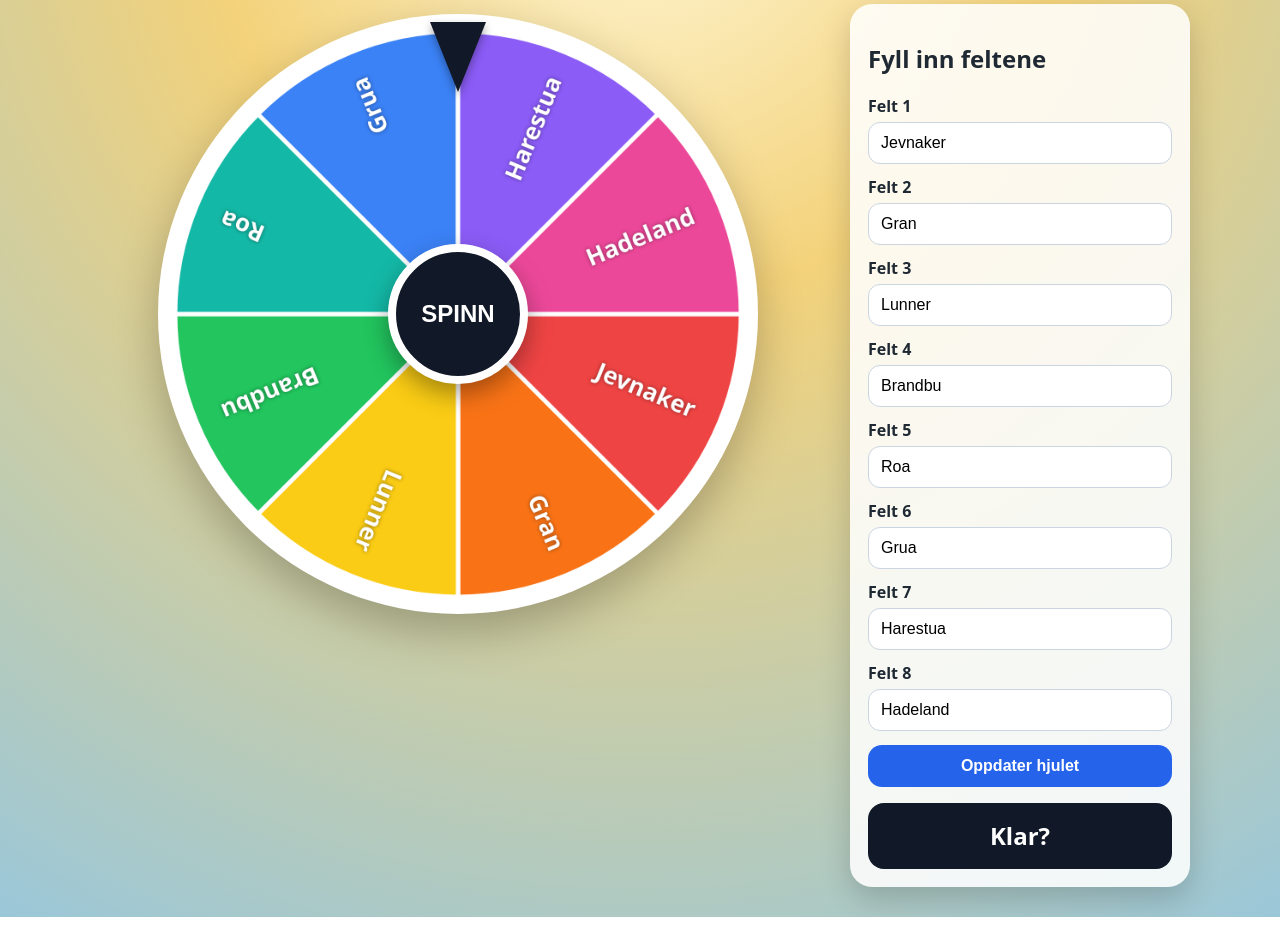
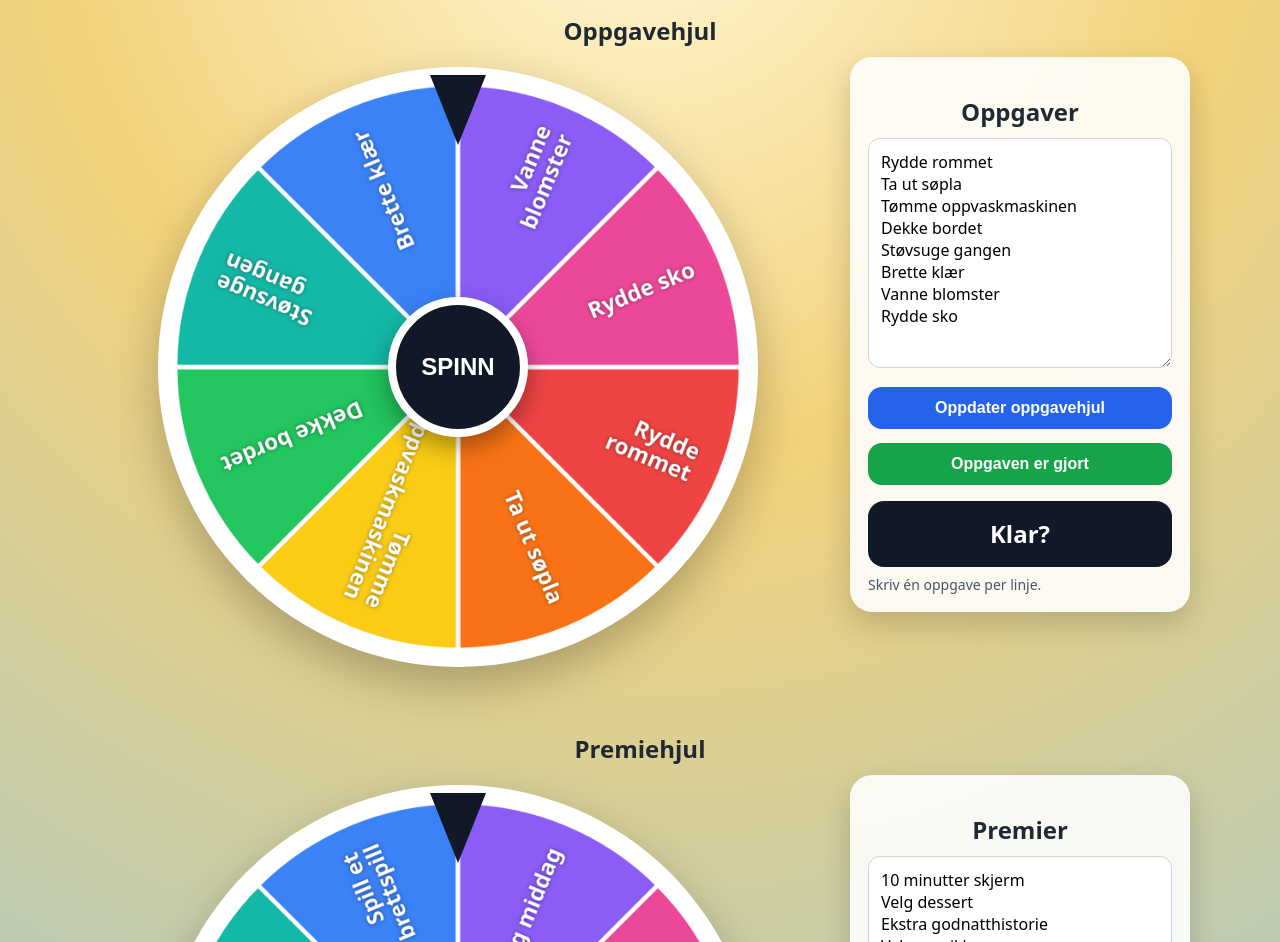
Before and after one commit to daggladmannsorheim-a11y/hadelandlykke, a plain HTML site: page index.html in a window 1280 px wide. Shown: the part 127-1069 px from the top of the page. Before the commit the page ends 1044 px from the top, so only its background shows below. Drawn offline with Linux system fonts and the light colour scheme.

Commit message:
Update index.html

```diff
--- a/index.html
+++ b/index.html
@@ -12,9 +12,10 @@ body{
   color:#1f2933;display:flex;flex-direction:column;align-items:center
 }
 h1{margin:24px 0 10px;font-size:clamp(32px,6vw,64px);text-align:center}
-.page{
+h2{text-align:center;margin:20px 0 10px}
+.section{
   width:min(1100px,96vw);display:grid;grid-template-columns:1fr 340px;
-  gap:24px;align-items:start;padding:10px 0 30px
+  gap:24px;align-items:start;margin-bottom:35px
 }
 .wheelArea{position:relative;display:flex;justify-content:center;align-items:center;min-height:620px}
 canvas{
@@ -24,30 +25,34 @@ canvas{
 .pointer{
   position:absolute;top:18px;left:50%;transform:translateX(-50%);
   width:0;height:0;border-left:28px solid transparent;border-right:28px solid transparent;
-  border-top:70px solid #111827;z-index:5;filter:drop-shadow(0 4px 4px rgba(0,0,0,.35))
+  border-top:70px solid #111827;z-index:5
 }
 .centerButton{
   position:absolute;width:140px;height:140px;border-radius:50%;border:8px solid white;
   background:#111827;color:white;font-size:24px;font-weight:800;cursor:pointer;
   box-shadow:0 10px 25px rgba(0,0,0,.35)
 }
-.centerButton:hover{background:#374151}
+.centerButton:disabled{background:#6b7280;cursor:not-allowed}
 .panel{
-  background:rgba(255,255,255,.86);border-radius:22px;padding:18px;
+  background:rgba(255,255,255,.88);border-radius:22px;padding:18px;
   box-shadow:0 12px 30px rgba(0,0,0,.18)
 }
-label{display:block;font-weight:700;margin:12px 0 5px}
-input{width:100%;padding:11px 12px;border-radius:12px;border:1px solid #cbd5e1;font-size:16px}
+textarea{
+  width:100%;min-height:230px;resize:vertical;padding:12px;border-radius:12px;
+  border:1px solid #cbd5e1;font-size:16px;font-family:inherit
+}
 .smallButton{
   width:100%;margin-top:14px;padding:12px;border:0;border-radius:14px;
   background:#2563eb;color:white;font-weight:800;font-size:16px;cursor:pointer
 }
+.doneButton{background:#16a34a}
 .result{
   margin-top:16px;padding:16px;border-radius:16px;background:#111827;color:white;
   text-align:center;font-size:24px;font-weight:900;min-height:66px
 }
+.note{font-size:14px;color:#475569;margin-top:8px}
 @media(max-width:850px){
-  .page{grid-template-columns:1fr}
+  .section{grid-template-columns:1fr}
   .wheelArea{min-height:auto;padding-top:20px}
   .pointer{top:0}
   .centerButton{width:110px;height:110px;font-size:20px}
@@ -58,77 +63,89 @@ input{width:100%;padding:11px 12px;border-radius:12px;border:1px solid #cbd5e1;f
 
 <h1>Lykke på Hadeland</h1>
 
-<div class="page">
+<h2>Oppgavehjul</h2>
+<div class="section">
   <div class="wheelArea">
     <div class="pointer"></div>
-    <canvas id="wheel" width="700" height="700"></canvas>
-    <button class="centerButton" id="spinBtn">SPINN</button>
+    <canvas id="taskWheel" width="700" height="700"></canvas>
+    <button class="centerButton" id="taskSpinBtn">SPINN</button>
   </div>
 
   <div class="panel">
-    <h2>Fyll inn feltene</h2>
-    <div id="inputs"></div>
-    <button class="smallButton" id="updateBtn">Oppdater hjulet</button>
-    <div class="result" id="result">Klar?</div>
+    <h2>Oppgaver</h2>
+    <textarea id="taskText">Rydde rommet
+Ta ut søpla
+Tømme oppvaskmaskinen
+Dekke bordet
+Støvsuge gangen
+Brette klær
+Vanne blomster
+Rydde sko</textarea>
+    <button class="smallButton" id="taskUpdateBtn">Oppdater oppgavehjul</button>
+    <button class="smallButton doneButton" id="doneBtn" disabled>Oppgaven er gjort</button>
+    <div class="result" id="taskResult">Klar?</div>
+    <div class="note">Skriv én oppgave per linje.</div>
+  </div>
+</div>
+
+<h2>Premiehjul</h2>
+<div class="section">
+  <div class="wheelArea">
+    <div class="pointer"></div>
+    <canvas id="prizeWheel" width="700" height="700"></canvas>
+    <button class="centerButton" id="prizeSpinBtn" disabled>SPINN</button>
+  </div>
+
+  <div class="panel">
+    <h2>Premier</h2>
+    <textarea id="prizeText">10 minutter skjerm
+Velg dessert
+Ekstra godnatthistorie
+Velg musikk
+En liten sjokolade
+Spill et brettspill
+Velg middag
+Fri fra én liten oppgave</textarea>
+    <button class="smallButton" id="prizeUpdateBtn">Oppdater premiehjul</button>
+    <div class="result" id="prizeResult">Låst</div>
+    <div class="note">Premiehjulet åpnes når oppgaven er gjort.</div>
   </div>
 </div>
 
 <script>
-const canvas = document.getElementById("wheel");
-const ctx = canvas.getContext("2d");
-const spinBtn = document.getElementById("spinBtn");
-const updateBtn = document.getElementById("updateBtn");
-const inputsDiv = document.getElementById("inputs");
-const result = document.getElementById("result");
-
-let labels = [
-  "Jevnaker",
-  "Gran",
-  "Lunner",
-  "Brandbu",
-  "Roa",
-  "Grua",
-  "Harestua",
-  "Hadeland"
+const colors = [
+  "#ef4444","#f97316","#facc15","#22c55e",
+  "#14b8a6","#3b82f6","#8b5cf6","#ec4899",
+  "#06b6d4","#84cc16","#f43f5e","#a855f7"
 ];
 
-const colors = [
-  "#ef4444",
-  "#f97316",
-  "#facc15",
-  "#22c55e",
-  "#14b8a6",
-  "#3b82f6",
-  "#8b5cf6",
-  "#ec4899"
-];
+function makeWheel(config){
+  const canvas = document.getElementById(config.canvasId);
+  const ctx = canvas.getContext("2d");
+  const spinBtn = document.getElementById(config.spinBtnId);
+  const updateBtn = document.getElementById(config.updateBtnId);
+  const textarea = document.getElementById(config.textareaId);
+  const result = document.getElementById(config.resultId);
 
+  let labels = [];
   let rotation = 0;
   let spinning = false;
   let chosenIndex = null;
 
-function makeInputs() {
-  inputsDiv.innerHTML = "";
+  function updateLabels(){
+    labels = textarea.value
+      .split("\n")
+      .map(x => x.trim())
+      .filter(Boolean);
 
-  labels.forEach((text, i) => {
-    const label = document.createElement("label");
-    label.textContent = "Felt " + (i + 1);
-
-    const input = document.createElement("input");
-    input.value = text;
-
-    inputsDiv.appendChild(label);
-    inputsDiv.appendChild(input);
-  });
+    if(labels.length < 2){
+      labels = ["Felt 1", "Felt 2"];
     }
 
-function updateLabels() {
-  const inputs = inputsDiv.querySelectorAll("input");
-  labels = Array.from(inputs).map((input, i) => input.value.trim() || "Felt " + (i + 1));
     drawWheel();
   }
 
-function drawWheel() {
+  function drawWheel(){
     const w = canvas.width;
     const h = canvas.height;
     const cx = w / 2;
@@ -136,21 +153,20 @@ function drawWheel() {
     const radius = 330;
     const slice = Math.PI * 2 / labels.length;
 
-  ctx.clearRect(0, 0, w, h);
-
+    ctx.clearRect(0,0,w,h);
     ctx.save();
-  ctx.translate(cx, cy);
+    ctx.translate(cx,cy);
     ctx.rotate(rotation);
 
-  for (let i = 0; i < labels.length; i++) {
+    for(let i=0;i<labels.length;i++){
       const start = i * slice;
       const end = start + slice;
 
       ctx.beginPath();
-    ctx.moveTo(0, 0);
-    ctx.arc(0, 0, radius, start, end);
+      ctx.moveTo(0,0);
+      ctx.arc(0,0,radius,start,end);
       ctx.closePath();
-    ctx.fillStyle = colors[i];
+      ctx.fillStyle = colors[i % colors.length];
       ctx.fill();
 
       ctx.strokeStyle = "white";
@@ -161,15 +177,15 @@ function drawWheel() {
       ctx.rotate(start + slice / 2);
       ctx.textAlign = "right";
       ctx.fillStyle = "white";
-    ctx.font = "bold 28px system-ui, sans-serif";
+      ctx.font = labels.length > 10 ? "bold 20px system-ui" : "bold 26px system-ui";
       ctx.shadowColor = "rgba(0,0,0,.45)";
       ctx.shadowBlur = 4;
-    wrapText(ctx, labels[i], radius - 32, 8, 180, 30);
+      wrapText(ctx, labels[i], radius - 32, 8, 190, 27);
       ctx.restore();
     }
 
     ctx.beginPath();
-  ctx.arc(0, 0, 72, 0, Math.PI * 2);
+    ctx.arc(0,0,72,0,Math.PI*2);
     ctx.fillStyle = "#111827";
     ctx.fill();
     ctx.lineWidth = 8;
@@ -179,108 +195,108 @@ function drawWheel() {
     ctx.restore();
   }
 
-function wrapText(ctx, text, x, y, maxWidth, lineHeight) {
+  function wrapText(ctx,text,x,y,maxWidth,lineHeight){
     const words = text.split(" ");
     let line = "";
     const lines = [];
 
-  for (const word of words) {
-    const testLine = line + word + " ";
-    if (ctx.measureText(testLine).width > maxWidth && line !== "") {
+    for(const word of words){
+      const test = line + word + " ";
+      if(ctx.measureText(test).width > maxWidth && line !== ""){
         lines.push(line.trim());
         line = word + " ";
       } else {
-      line = testLine;
+        line = test;
       }
     }
 
     lines.push(line.trim());
-
     const startY = y - ((lines.length - 1) * lineHeight) / 2;
 
-  lines.forEach((lineText, index) => {
-    ctx.fillText(lineText, x, startY + index * lineHeight);
+    lines.forEach((lineText,i)=>{
+      ctx.fillText(lineText,x,startY + i * lineHeight);
     });
   }
 
-canvas.addEventListener("click", function(e) {
-  if (spinning) return;
+  canvas.addEventListener("click", e => {
+    if(spinning) return;
 
     const rect = canvas.getBoundingClientRect();
-
     const scaleX = canvas.width / rect.width;
     const scaleY = canvas.height / rect.height;
 
     const x = (e.clientX - rect.left) * scaleX - canvas.width / 2;
     const y = (e.clientY - rect.top) * scaleY - canvas.height / 2;
 
-  const distance = Math.sqrt(x * x + y * y);
-  if (distance < 80 || distance > 340) return;
+    const distance = Math.sqrt(x*x + y*y);
+    if(distance < 80 || distance > 340) return;
 
-  let angle = Math.atan2(y, x) - rotation;
-  angle = ((angle % (Math.PI * 2)) + Math.PI * 2) % (Math.PI * 2);
+    let angle = Math.atan2(y,x) - rotation;
+    angle = ((angle % (Math.PI*2)) + Math.PI*2) % (Math.PI*2);
 
-  const slice = Math.PI * 2 / labels.length;
+    const slice = Math.PI*2 / labels.length;
     chosenIndex = Math.floor(angle / slice);
   });
 
-function spin() {
-  if (spinning) return;
+  function spin(){
+    if(spinning || spinBtn.disabled) return;
 
     updateLabels();
-
     spinning = true;
     result.textContent = "Spinner...";
 
-  const slice = Math.PI * 2 / labels.length;
+    const slice = Math.PI*2 / labels.length;
     const targetIndex = chosenIndex !== null
       ? chosenIndex
       : Math.floor(Math.random() * labels.length);
 
-  const margin = slice * 0.18; const randomInsideField = margin + Math.random() * (slice - margin * 2); const targetAngle = targetIndex * slice + randomInsideField;
+    const margin = slice * 0.18;
+    const randomInsideField = margin + Math.random() * (slice - margin * 2);
+    const targetAngle = targetIndex * slice + randomInsideField;
+
     const pointerAngle = -Math.PI / 2;
 
     let finalRotation = pointerAngle - targetAngle;
-  finalRotation = ((finalRotation % (Math.PI * 2)) + Math.PI * 2) % (Math.PI * 2);
+    finalRotation = ((finalRotation % (Math.PI*2)) + Math.PI*2) % (Math.PI*2);
 
     const fullSpins = 7 + Math.floor(Math.random() * 4);
-  const startRotation = rotation;
-  const current = ((rotation % (Math.PI * 2)) + Math.PI * 2) % (Math.PI * 2);
+    const current = ((rotation % (Math.PI*2)) + Math.PI*2) % (Math.PI*2);
 
     let difference = finalRotation - current;
-  if (difference < 0) difference += Math.PI * 2;
+    if(difference < 0) difference += Math.PI*2;
 
-  const endRotation = rotation + fullSpins * Math.PI * 2 + difference;
+    const startRotation = rotation;
+    const endRotation = rotation + fullSpins * Math.PI*2 + difference;
     const duration = 4200;
     const startTime = performance.now();
 
-  function animate(now) {
-    const elapsed = now - startTime;
-    const progress = Math.min(elapsed / duration, 1);
+    function animate(now){
+      const progress = Math.min((now - startTime) / duration, 1);
       const eased = 1 - Math.pow(1 - progress, 4);
 
       rotation = startRotation + (endRotation - startRotation) * eased;
       drawWheel();
 
-    if (progress < 1) {
+      if(progress < 1){
         requestAnimationFrame(animate);
       } else {
         spinning = false;
-      rotation = ((rotation % (Math.PI * 2)) + Math.PI * 2) % (Math.PI * 2);
+        rotation = ((rotation % (Math.PI*2)) + Math.PI*2) % (Math.PI*2);
         showWinner();
         chosenIndex = null;
+        if(config.onFinished) config.onFinished();
       }
     }
 
     requestAnimationFrame(animate);
   }
 
-function showWinner() {
-  const slice = Math.PI * 2 / labels.length;
+  function showWinner(){
+    const slice = Math.PI*2 / labels.length;
     const pointerAngle = -Math.PI / 2;
 
     let normalized = pointerAngle - rotation;
-  normalized = ((normalized % (Math.PI * 2)) + Math.PI * 2) % (Math.PI * 2);
+    normalized = ((normalized % (Math.PI*2)) + Math.PI*2) % (Math.PI*2);
 
     const index = Math.floor(normalized / slice);
     result.textContent = labels[index];
@@ -289,8 +305,48 @@ function showWinner() {
   spinBtn.addEventListener("click", spin);
   updateBtn.addEventListener("click", updateLabels);
 
-makeInputs();
-drawWheel();
+  updateLabels();
+
+  return {
+    enable(){ spinBtn.disabled = false; },
+    disable(){ spinBtn.disabled = true; },
+    setResult(text){ result.textContent = text; }
+  };
+}
+
+let prizeWheel;
+
+const taskWheel = makeWheel({
+  canvasId: "taskWheel",
+  spinBtnId: "taskSpinBtn",
+  updateBtnId: "taskUpdateBtn",
+  textareaId: "taskText",
+  resultId: "taskResult",
+  onFinished(){
+    document.getElementById("doneBtn").disabled = false;
+    prizeWheel.disable();
+    prizeWheel.setResult("Låst");
+  }
+});
+
+prizeWheel = makeWheel({
+  canvasId: "prizeWheel",
+  spinBtnId: "prizeSpinBtn",
+  updateBtnId: "prizeUpdateBtn",
+  textareaId: "prizeText",
+  resultId: "prizeResult",
+  onFinished(){
+    prizeWheel.disable();
+  }
+});
+
+const doneBtn = document.getElementById("doneBtn");
+
+doneBtn.addEventListener("click", () => {
+  prizeWheel.enable();
+  prizeWheel.setResult("Klar!");
+  doneBtn.disabled = true;
+});
 </script>
 
 </body>
```
Lines whose indentation alone changed are shown as unchanged.
